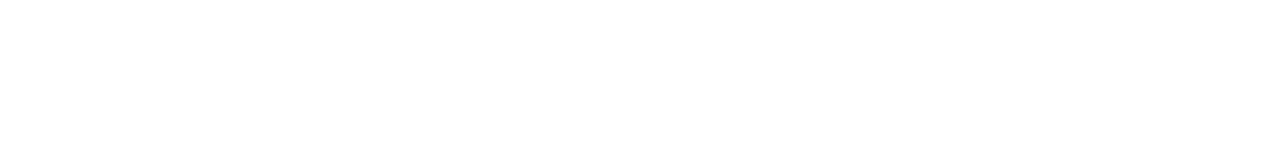
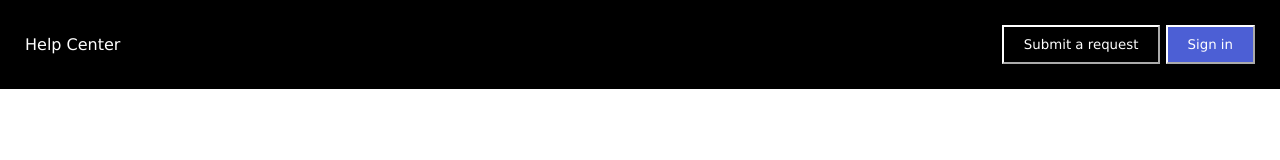
Before and after one commit to diegovarias/help-center-page, a plain HTML site: page index.html in a window 1280 px wide. Drawn offline with Linux system fonts and the light colour scheme.

Commit message:
Add navbar along with styles

```diff
--- a/index.html
+++ b/index.html
@@ -4,7 +4,18 @@
     <meta charset="UTF-8" />
     <meta http-equiv="X-UA-Compatible" content="IE=edge" />
     <meta name="viewport" content="width=device-width, initial-scale=1.0" />
+    <link rel="stylesheet" href="styles/style.css" />
     <title>Help Center</title>
   </head>
-  <body></body>
+  <body>
+    <nav>
+      <div class="help-center">
+        <span>Help Center</span>
+      </div>
+      <div>
+        <button class="nav-button button-submit">Submit a request</button>
+        <button class="nav-button button-sign-in">Sign in</button>
+      </div>
+    </nav>
+  </body>
 </html>
--- /dev/null
+++ b/styles/style.css
@@ -0,0 +1,34 @@
+* {
+    box-sizing: border-box;
+    margin: 0;
+    padding: 0;
+    font-family: 'Lucida Sans', 'Lucida Sans Regular', 'Lucida Grande', 'Lucida Sans Unicode', Geneva, Verdana, sans-serif
+}
+
+nav {
+    align-items: center;
+    display: flex;
+    background-color: #000;
+    color: #fff;
+    justify-content: space-between;
+    padding: 25px;
+}
+
+.help-center {
+    display: flex;
+    align-items: center;
+}
+
+.nav-button {
+    color: #fff;
+    padding: 10px 20px;
+    border-color: #fff;
+}
+
+.button-submit {
+    background-color: #000;
+}
+
+.button-sign-in {
+    background-color: #4c5fd5;
+}
```
